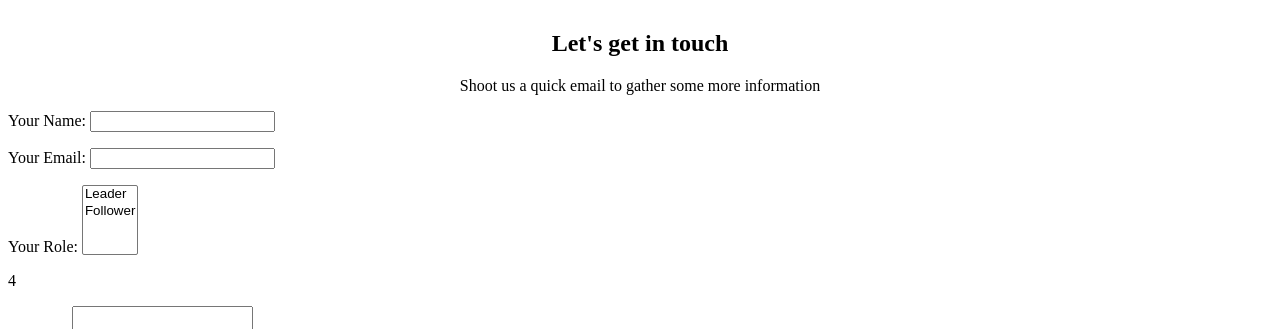
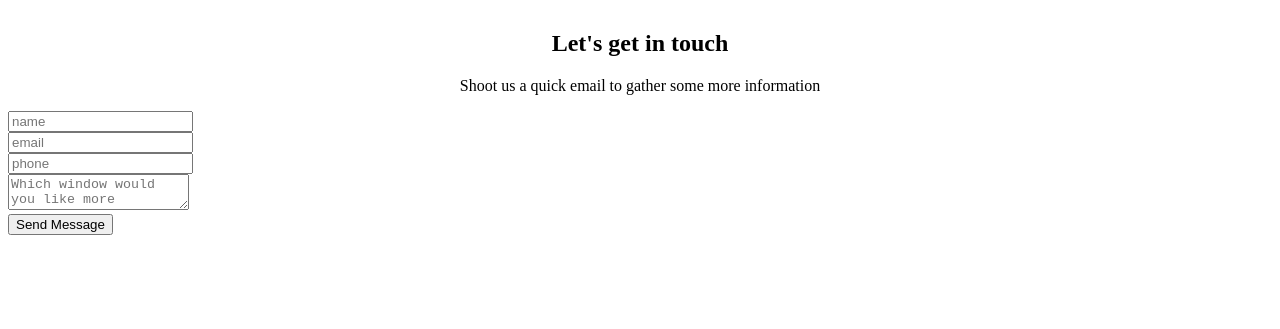
Before and after one commit to TechJohnson/replacement-windows, a Gatsby site: page /windows in a window 1280 px wide. Shown: the part 1990-2319 px from the top of the page. Built offline with nearby package versions, Linux system fonts and the light colour scheme; Gatsby itself is replaced by a stand-in of ours.

Commit message:
Update contact form

```diff
--- a/src/components/contactForm.js
+++ b/src/components/contactForm.js
@@ -9,42 +9,23 @@ const ContactForm = () => {
         }}>
             <h2 style={{textAlign: 'center'}}>Let's get in touch</h2>
             <p style={{textAlign: 'center'}}>Shoot us a quick email to gather some more information</p>
-            {/* <form name="contact" method="POST" data-netlify="true">
+            <form name="contact" method="POST" data-netlify="true">
                 <div className="inputArea">
                     <div className="inputs">
-                        <input type="text" name="name" placeholder="name"/>
+                        <input type="text" name="name" id="name" placeholder="name"/>
                     </div>
                     <div className="inputs">
-                        <input type="email" name="email" placeholder="email"/>
+                        <input type="email" name="email" id="email" placeholder="email"/>
                     </div>
                     <div className="inputs">
-                        <input type="tel" name="number" placeholder="phone"/>
+                        <input type="tel" name="number" id="number" placeholder="phone"/>
                     </div>
                 </div>
                 <div className="messsage">
                     <textarea name="message" placeholder="Which window would you like more information about?"></textarea>
                 </div>
+                <div data-netlify-recaptcha="true"></div>
                 <button class="submit-btn" type="submit">Send Message</button>
-            </form> */}
-            <form name="contact" method="POST" data-netlify="true">
-                <p>
-                    <label>Your Name: <input type="text" name="name" /></label>
-                </p>
-                <p>
-                    <label>Your Email: <input type="email" name="email" /></label>
-                </p>
-                <p>
-                    <label>Your Role: <select name="role[]" multiple>
-                    <option value="leader">Leader</option>
-                    <option value="follower">Follower</option>
-                    </select></label>
-                </p>4
-                <p>
-                    <label>Message: <textarea name="message"></textarea></label>
-                </p>
-                <p>
-                    <button type="submit">Send</button>
-                </p>
             </form>
         </div>
     )
--- a/src/components/footer.js
+++ b/src/components/footer.js
@@ -1,5 +1,5 @@
 import React from "react"
-import { Link, useStaticQuery } from "gatsby"
+import { Link, useStaticQuery, graphql } from "gatsby"
 import Responsive from "react-responsive"
 import Img from "gatsby-image"
 import ContactForm from "../components/contactForm"
@@ -71,7 +71,7 @@ const Footer = () => {
                 <Mobile>
                     {/* Contact Form */}
                     <div id="contact" style={{padding: '0 0 100px 0', textAlign: 'center'}}>
-                        <ContactForm />
+                        {/* <ContactForm /> */}
                     </div>
 
                     {/* Footer Information */}
```
